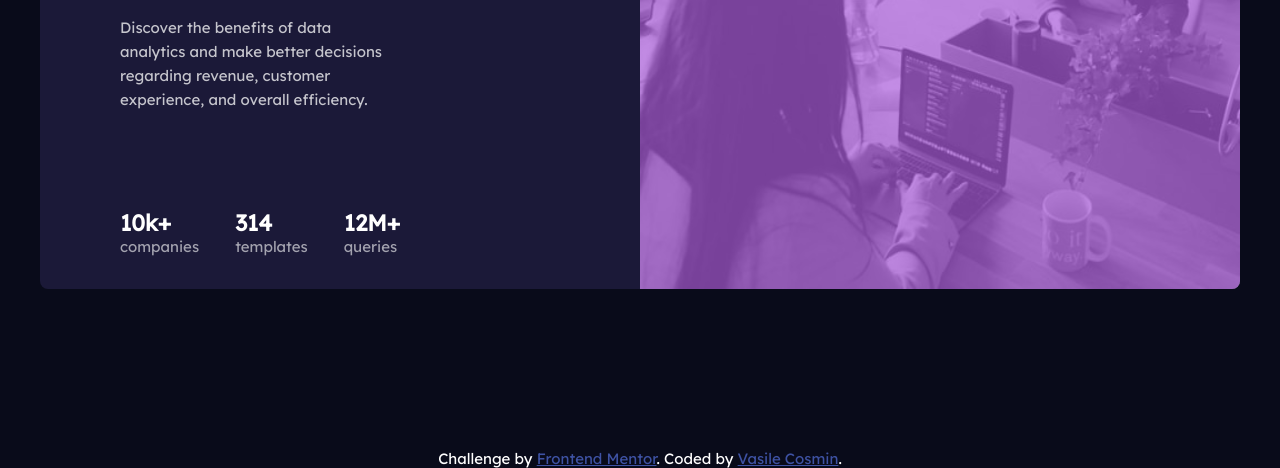
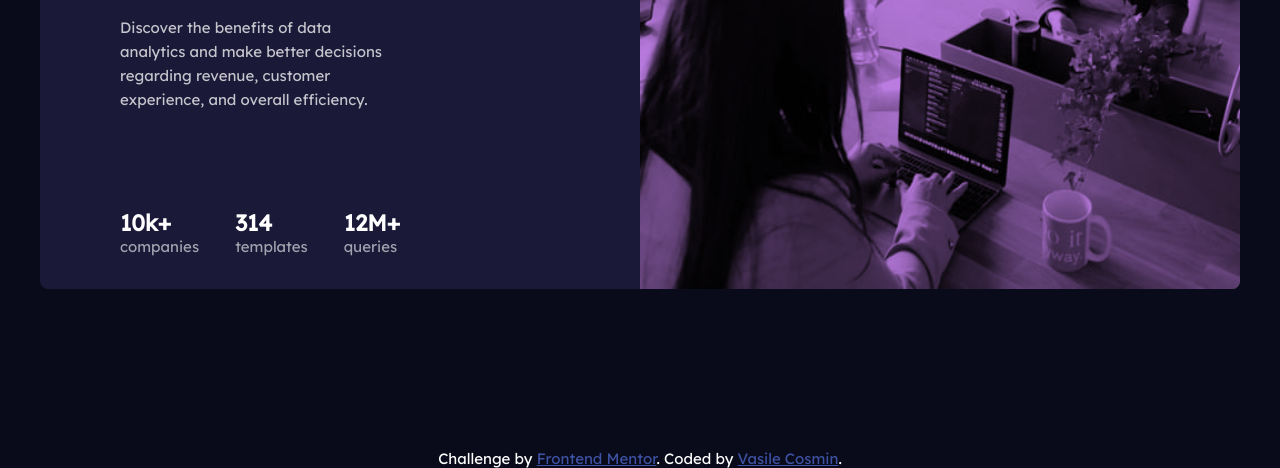
Before and after one commit to VasileCosmin/Stats-preview-card-component, a plain HTML site: page index.html in a window 1280 px wide. Shown: the part 421-889 px from the top of the page. Drawn offline with Linux system fonts and the light colour scheme.

Commit message:
Update style.css

```diff
--- a/style.css
+++ b/style.css
@@ -86,7 +86,8 @@ main {
 }
 
 .layer {
-  background-color: hsl(277, 64%, 61%, 0.7);
+  mix-blend-mode: multiply;
+  background-color: hsl(277, 64%, 61%, .8);
   position: absolute;
   top: 0;
   left: 0;
```
